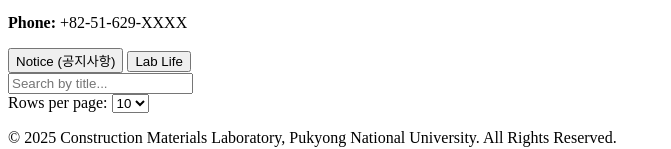
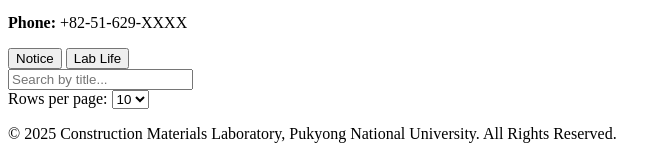
Before and after one commit to manapislambek/pknu-cml-website, a website with bundled scripts: page contact.html in a window 1280 px wide. Shown: the part 339-488 px from the top of the page, without its empty margins (0-671 px from the left). Built offline with nearby package versions, Linux system fonts and the light colour scheme.

Commit message:
Updated website

```diff
--- a/contact.html
+++ b/contact.html
@@ -50,7 +50,7 @@
     <!-- Tabbed Content Section -->
     <section class="tab-section">
         <div class="tab-buttons">
-            <button class="tab-button active" data-tab="announcements">Notice (공지사항)</button>
+            <button class="tab-button active" data-tab="announcements">Notice</button>
             <button class="tab-button" data-tab="gallery">Lab Life</button>
         </div>
 
```
